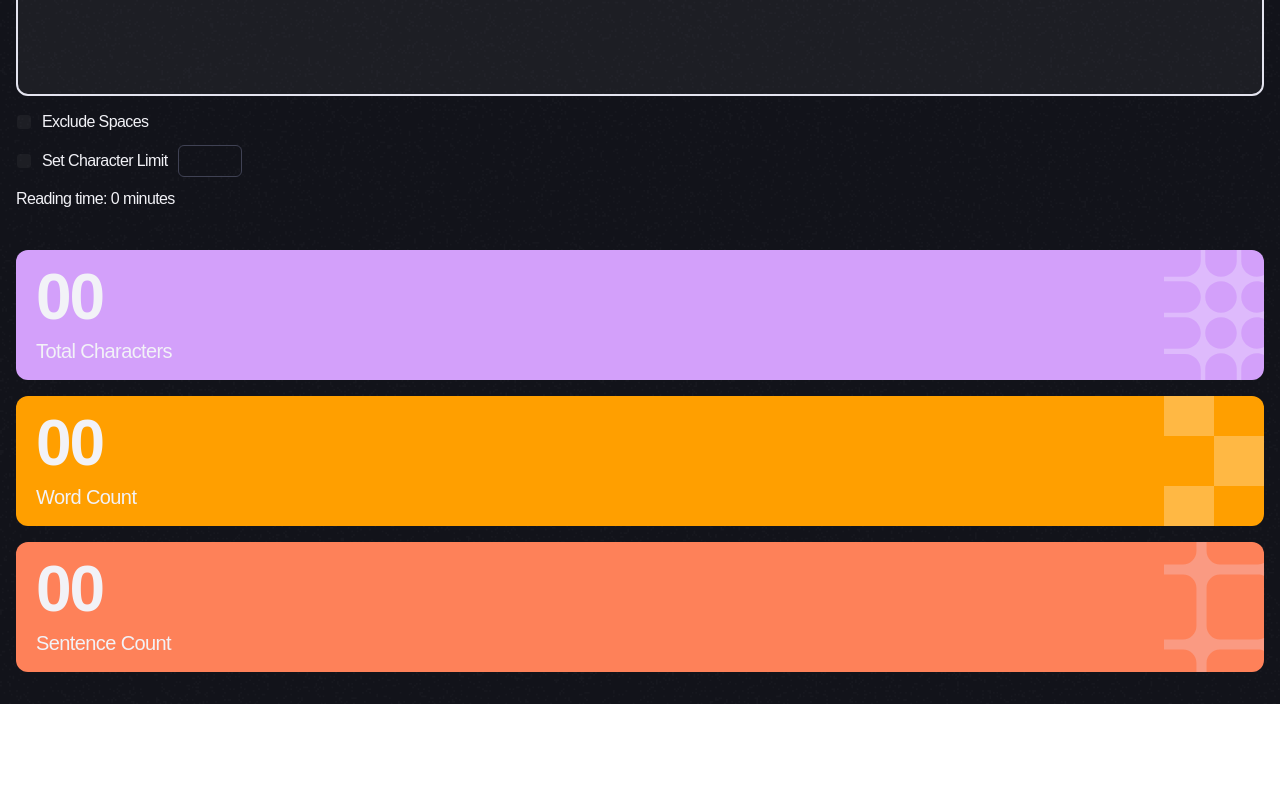
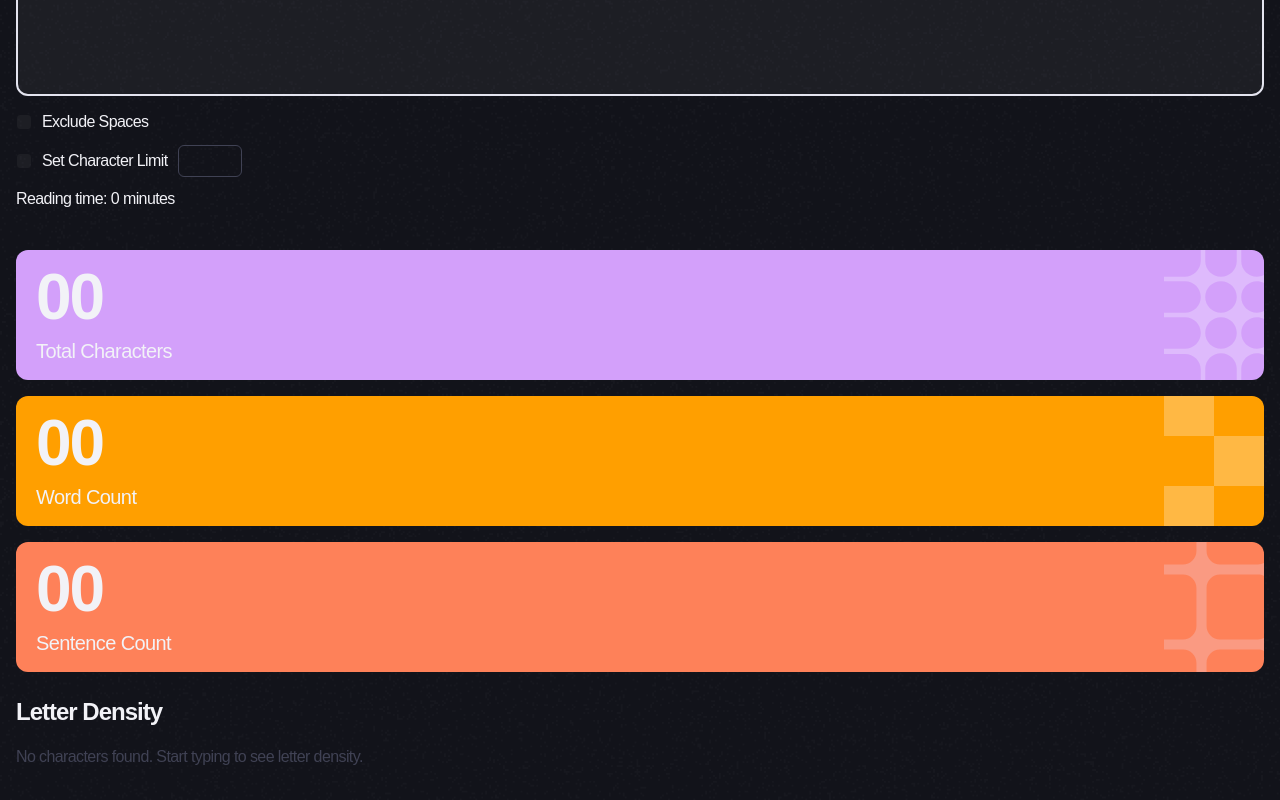
Before and after one commit to 3lectrologos/FM-character-counter, a React (Vite) app: page / in a window 1280 px wide. Shown: the part 296-1096 px from the top of the page. Before the commit the page ends 1000 px from the top, so only its background shows below. Built offline with nearby package versions, Linux system fonts and the light colour scheme.

Commit message:
Add letter density display

```diff
--- a/package.json
+++ b/package.json
@@ -13,6 +13,7 @@
     "@fontsource-variable/dm-sans": "^5.2.6",
     "@radix-ui/react-checkbox": "^1.3.3",
     "@radix-ui/react-label": "^2.1.7",
+    "@radix-ui/react-progress": "^1.1.7",
     "@radix-ui/react-slot": "^1.2.3",
     "@tailwindcss/vite": "^4.1.12",
     "class-variance-authority": "^0.7.1",
@@ -20,6 +21,7 @@
     "lucide-react": "^0.539.0",
     "react": "^19.1.1",
     "react-dom": "^19.1.1",
+    "react-icons": "^5.5.0",
     "tailwind-merge": "^3.3.1",
     "tailwindcss": "^4.1.12",
     "vite-plugin-svgr": "^4.3.0"
--- /dev/null
+++ b/src/components/Density.tsx
@@ -0,0 +1,75 @@
+import { Button } from '@/components/ui/button.tsx'
+import { FaAngleDown } from 'react-icons/fa6'
+import { Progress } from '@/components/ui/progress.tsx'
+import { countLetters } from '@/util.ts'
+import { useState } from 'react'
+import { cn } from '@/lib/utils.ts'
+
+const DEFAULT_DENSITY_LENGTH = 5
+
+export default function Density({ text }: { text: string }) {
+  const [isExpanded, setIsExpanded] = useState(false)
+  const letterCounts = countLetters(text)
+  const fullLetterCountArray = Array.from(letterCounts.entries())
+  const displayedLetterCountArray = isExpanded
+    ? fullLetterCountArray
+    : fullLetterCountArray.slice(0, DEFAULT_DENSITY_LENGTH)
+
+  return (
+    <div className="flex flex-col gap-250">
+      <h2 className="txt-preset-2">Letter Density</h2>
+      <div className="flex flex-col gap-150">
+        {letterCounts.size === 0 ? (
+          <p className="txt-preset-4 text-neutral-600">
+            No characters found. Start typing to see letter density.
+          </p>
+        ) : (
+          displayedLetterCountArray.map(([letter, count]) => (
+            <LetterBar
+              key={letter}
+              letter={letter}
+              count={count}
+              total={text.length}
+            />
+          ))
+        )}
+      </div>
+      {letterCounts.size > DEFAULT_DENSITY_LENGTH && (
+        <Button
+          className="flex items-center justify-start gap-x-100"
+          variant="ghost"
+          onClick={() => setIsExpanded(!isExpanded)}
+        >
+          {isExpanded ? 'See less' : 'See more'}
+          <FaAngleDown
+            className={cn(
+              'size-3.5 text-neutral-900 transition-transform dark:text-neutral-100',
+              isExpanded ? 'rotate-180' : 'rotate-0'
+            )}
+          />
+        </Button>
+      )}
+    </div>
+  )
+}
+
+function LetterBar({
+  letter,
+  count,
+  total,
+}: {
+  letter: string
+  count: number
+  total: number
+}) {
+  const percentage = total > 0 ? (count / total) * 100 : 0
+  return (
+    <div className="flex items-center gap-[14px]">
+      <span className="w-4 txt-preset-4">{letter}</span>
+      <Progress value={percentage} />
+      <span className="w-[90px] shrink-0 text-end txt-preset-4">
+        {count} ({percentage.toFixed(2) + '%'})
+      </span>
+    </div>
+  )
+}
--- a/src/components/Stats.tsx
+++ b/src/components/Stats.tsx
@@ -1,9 +1,11 @@
 import Counters from '@/components/Counters.tsx'
+import Density from '@/components/Density.tsx'
 
 export default function Stats({ text }: { text: string }) {
   return (
     <div className="flex flex-col gap-300">
       <Counters text={text} />
+      <Density text={text} />
     </div>
   )
 }
--- a/src/components/ui/button.tsx
+++ b/src/components/ui/button.tsx
@@ -5,7 +5,7 @@ import { cva, type VariantProps } from 'class-variance-authority'
 import { cn } from '@/lib/utils'
 
 const buttonVariants = cva(
-  "inline-flex items-center justify-center gap-2 whitespace-nowrap rounded-md text-sm font-medium transition-all disabled:pointer-events-none disabled:opacity-50 [&_svg]:pointer-events-none [&_svg:not([class*='size-'])]:size-4 shrink-0 [&_svg]:shrink-0 outline-none focus-visible:ring-2 focus-visible:ring-purple-400 focus-visible:ring-offset-2 aria-invalid:ring-destructive/20 dark:aria-invalid:ring-destructive/40 aria-invalid:border-destructive",
+  "inline-flex items-center justify-center gap-2 whitespace-nowrap rounded-md transition-all disabled:pointer-events-none disabled:opacity-50 [&_svg]:pointer-events-none [&_svg:not([class*='size-'])]:size-4 shrink-0 [&_svg]:shrink-0 outline-none focus-visible:ring-2 focus-visible:ring-purple-400 focus-visible:ring-offset-2 aria-invalid:ring-destructive/20 dark:aria-invalid:ring-destructive/40 aria-invalid:border-destructive",
   {
     variants: {
       variant: {
@@ -17,8 +17,7 @@ const buttonVariants = cva(
           'border bg-background shadow-xs hover:bg-accent hover:text-accent-foreground dark:bg-input/30 dark:border-input dark:hover:bg-input/50',
         secondary:
           'bg-secondary text-secondary-foreground shadow-xs hover:bg-secondary/80',
-        ghost:
-          'hover:bg-accent hover:text-accent-foreground dark:hover:bg-accent/50',
+        ghost: 'hover:bg-transparent dark:hover:transparent txt-preset-3',
         link: 'text-primary underline-offset-4 hover:underline',
       },
       size: {
--- /dev/null
+++ b/src/components/ui/progress.tsx
@@ -0,0 +1,29 @@
+import * as React from 'react'
+import * as ProgressPrimitive from '@radix-ui/react-progress'
+
+import { cn } from '@/lib/utils'
+
+function Progress({
+  className,
+  value,
+  ...props
+}: React.ComponentProps<typeof ProgressPrimitive.Root>) {
+  return (
+    <ProgressPrimitive.Root
+      data-slot="progress"
+      className={cn(
+        'relative h-3 w-full overflow-hidden rounded-full bg-neutral-100',
+        className
+      )}
+      {...props}
+    >
+      <ProgressPrimitive.Indicator
+        data-slot="progress-indicator"
+        className="h-full w-full flex-1 rounded-full bg-purple-400 transition-all"
+        style={{ transform: `translateX(-${100 - (value || 0)}%)` }}
+      />
+    </ProgressPrimitive.Root>
+  )
+}
+
+export { Progress }
--- a/src/components/ui/textarea.tsx
+++ b/src/components/ui/textarea.tsx
@@ -7,7 +7,7 @@ function Textarea({ className, ...props }: React.ComponentProps<'textarea'>) {
     <textarea
       data-slot="textarea"
       className={cn(
-        'rounded-md flex field-sizing-fixed min-h-16 w-full rounded-12 border-2 border-neutral-200 bg-neutral-100 p-150 text-neutral-900 placeholder-neutral-900 transition-colors outline-none hover:bg-neutral-200 focus-visible:border-purple-500 focus-visible:shadow-[0_0_10px_0_#D3A0FA] disabled:cursor-not-allowed disabled:opacity-50 aria-invalid:border-destructive aria-invalid:ring-destructive/20 dark:bg-input/30 dark:aria-invalid:ring-destructive/40',
+        'rounded-md flex field-sizing-fixed min-h-16 w-full rounded-12 border-2 border-neutral-200 bg-neutral-100 p-150 text-neutral-700 placeholder-neutral-700 transition-colors outline-none hover:bg-neutral-200 focus-visible:border-purple-500 focus-visible:shadow-[0_0_10px_0_#D3A0FA] disabled:cursor-not-allowed disabled:opacity-50 aria-invalid:border-destructive aria-invalid:ring-destructive/20 dark:bg-input/30 dark:aria-invalid:ring-destructive/40',
         className
       )}
       {...props}
--- a/src/util.ts
+++ b/src/util.ts
@@ -1,3 +1,14 @@
 export function countWords(text: string): number {
   return text.trim() ? text.trim().split(/\s+/).length : 0
 }
+
+export function countLetters(text: string): Map<string, number> {
+  const letterCount = new Map<string, number>()
+  const lettersOnly = text.replace(/[^a-zA-Z]/g, '').toUpperCase()
+
+  for (const char of lettersOnly) {
+    letterCount.set(char, (letterCount.get(char) || 0) + 1)
+  }
+
+  return new Map([...letterCount.entries()].sort((a, b) => b[1] - a[1]))
+}
```
Also changed, not shown: 1 other file (tests, documents, lock files or other folders).
